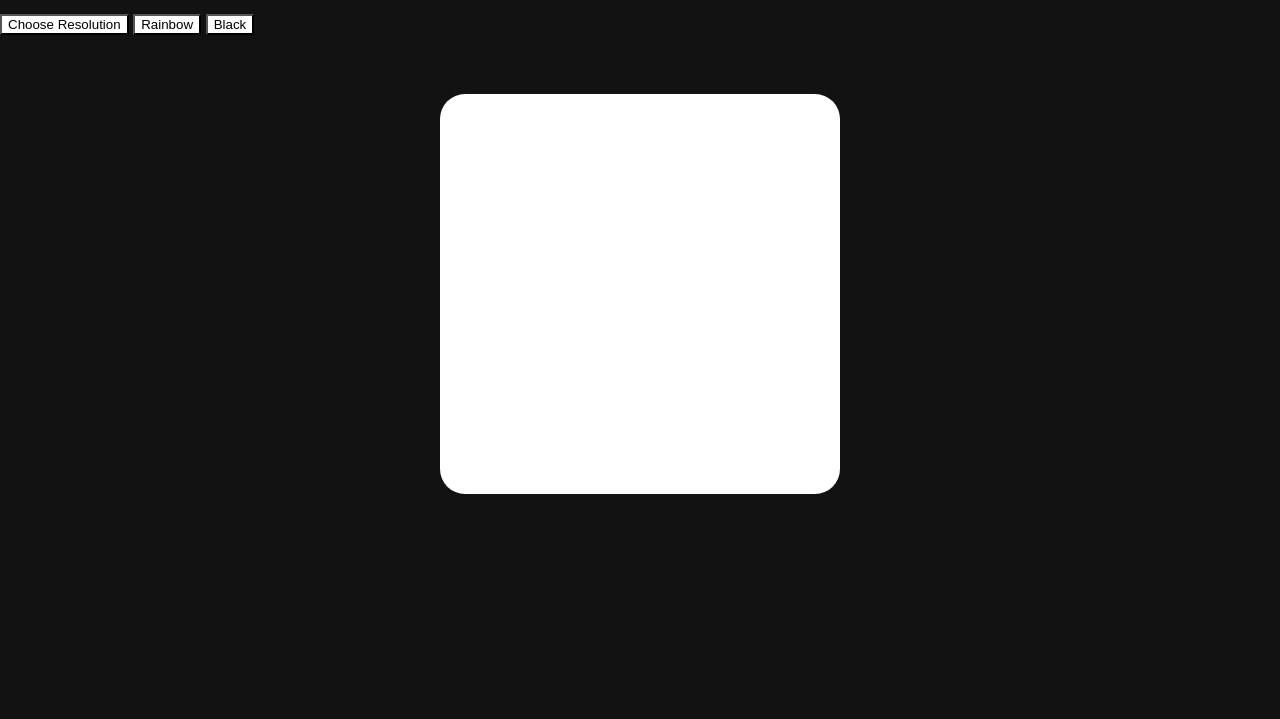
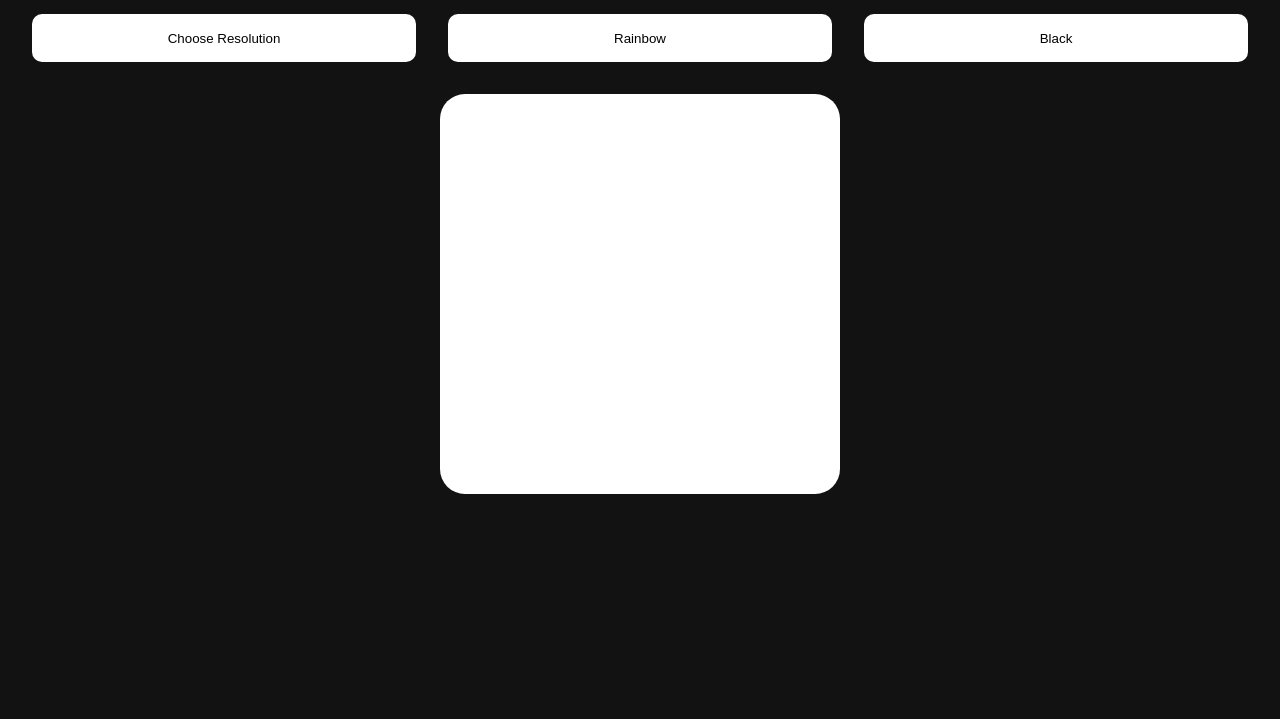
Before and after one commit to DerekW3/etch-a-sketch, a plain HTML site: page index.html in a window 1280 px wide. Shown: the part 81-800 px from the top of the page. Drawn offline with Linux system fonts and the light colour scheme.

Commit message:
Style: Style buttons

```diff
--- a/styles.css
+++ b/styles.css
@@ -17,9 +17,13 @@ h3 {
 }
 
 button {
+    width: 30vw;
+    height: 6vh;
+    border: none;
+    border-radius: 10px;;
     background-color: white;
+}
 
-}
 .container {
     display: flex;
     flex-direction: column;
@@ -30,6 +34,8 @@ button {
 .buttons {
     width: 100vw;
     height: 10vh;
+    display: flex;
+    justify-content: space-evenly;
 }
 
 .etch-a-sketch {
```
